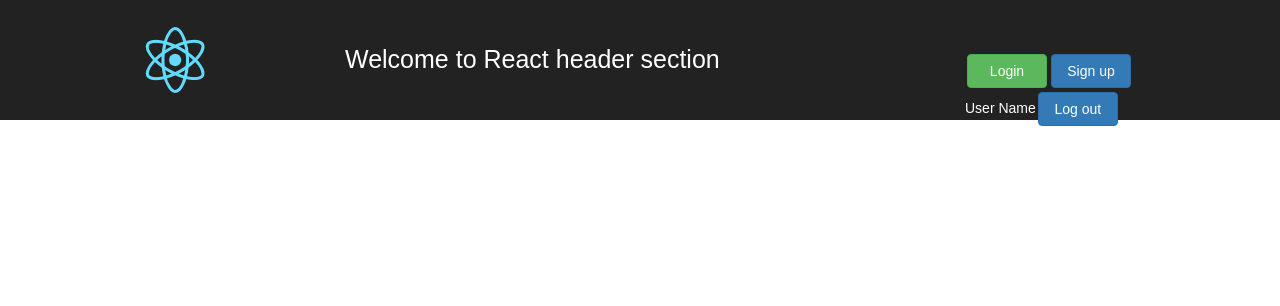
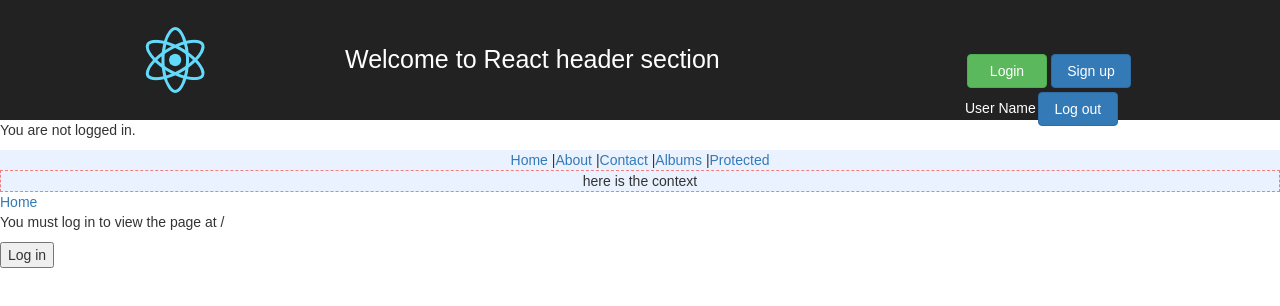
Before and after one commit to ZHICHONGLI/ReactReduxFullA, a React app: page /login in a window 1280 px wide. Shown: the top 306 px of the page. Built offline with nearby package versions, Linux system fonts and the light colour scheme.

Commit message:
fake login component and router added

```diff
--- a/src/components/Albums.jsx
+++ b/src/components/Albums.jsx
@@ -1,9 +1,10 @@
 import React, { Component } from 'react';
-import { Link, Route, Switch } from 'react-router-dom';
+import { Link, Route, Switch, Redirect } from 'react-router-dom';
 
-class About extends Component {
+class Albums extends Component {
     render() {
-        const Content = () => (
+
+        const Content = (props) => (
             <div style={{backgroundColor: 'lightblue'}}>
                 <Link to="/albums">Albums</Link>
                 <hr />
@@ -11,8 +12,7 @@ class About extends Component {
                 <p>album name...</p>
                 <div>
                     name from Path params:
-                    {/* this component hasn't imported {match} so using this.props.match */}
-                    <span style={{backgroundColor: 'red', fontSize:'20px'}}>{this.props.match.params.name}</span>
+                    <span style={{backgroundColor: 'red', fontSize:'20px'}}>{props.match.params.name}</span>
                 </div>
             </div>
         );
@@ -23,7 +23,11 @@ class About extends Component {
                     Albums main component, should show all albums list
                 </p>
                 {/* using {match} to inherit this.props.match */}
-                <Link to={`${match.url}/new`}>New Album Page</Link>
+                <Link to={`${match.url}/new`}>
+                    New Album Page
+                </Link>
+                <br />
+                <Link to={`${match.url}/protected`}>To Protected Content</Link>
                 <hr />
             </div>
         );
@@ -41,4 +45,4 @@ class About extends Component {
     }
 }
 
-export default About;
+export default Albums;
--- a/src/components/App.js
+++ b/src/components/App.js
@@ -7,16 +7,12 @@ class App extends Component {
   render() {
     return (
       <div className="App container-fluid">
-
-        <div className="App-intro row">
-          intro section
-          To get started, edit <code>src/App.js</code> and save to reload.
-        </div>
         <div className="App-body row">
           <Link to="/">Home</Link> |
            <Link to="/about">About</Link> |
            <Link to="/contact">Contact</Link> |
-           <Link to="/albums">Albums</Link>
+           <Link to="/albums">Albums</Link> |
+           <Link to="/protected">Protected</Link>
           <TopBusket />
         </div>
       </div>
--- /dev/null
+++ b/src/components/Login.jsx
@@ -0,0 +1,39 @@
+import React from 'react';
+import {
+  Link,
+  Redirect
+} from 'react-router-dom';
+import {fakeAuth} from '../routes.js';
+
+class Login extends React.Component {
+  state = {
+    redirectToReferrer: false
+  }
+
+  login = () => {
+    fakeAuth.authenticate(() => {
+      this.setState({ redirectToReferrer: true })
+    })
+  }
+
+  render() {
+    const { from } = this.props.location.state || { from: { pathname: '/' } }
+    const { redirectToReferrer } = this.state
+
+    if (redirectToReferrer) {
+      return (
+        <Redirect to={from}/>
+      )
+    }
+
+    return (
+      <div>
+        <Link to="/">Home</Link>
+        <p>You must log in to view the page at {from.pathname}</p>
+        <button onClick={this.login}>Log in</button>
+      </div>
+    )
+  }
+}
+
+export default Login
--- a/src/index.js
+++ b/src/index.js
@@ -1,7 +1,7 @@
 import React from 'react';
 import ReactDOM from 'react-dom';
 import './index.css';
-import routes from './routes';
+import {routes} from './routes';
 
 ReactDOM.render(
 
--- a/src/routes.js
+++ b/src/routes.js
@@ -1,19 +1,63 @@
 import React from 'react';
 import { Provider } from 'react-redux';
 import store from './stores';
-import { BrowserRouter as Router, hashHistory, Route, Link } from 'react-router-dom';
+import { BrowserRouter as Router, hashHistory, Route, Link, Redirect, withRouter } from 'react-router-dom';
 
 import App from './components/App';
 import About from './components/About';
 import HeaderBar from './components/HeaderBar';
 import Albums from './components/Albums';
+import Login from './components/Login';
+
+const Protected = () => <div>Protected Content</div>
+
+const fakeAuth = {
+    isAuthenticated: false,
+    authenticate(cb) {
+        this.isAuthenticated = true;
+        setTimeout(cb, 100) //fake async
+    },
+    signout(cb) {
+        this.isAuthenticated = false;
+        setTimeout(cb, 100)
+    }
+};
+
+const AuthButton = withRouter(({ history }) => (
+  fakeAuth.isAuthenticated ? (
+    <p>
+      Welcome! <button onClick={() => {
+        fakeAuth.signout(() => history.push('/'))
+      }}>Sign out</button>
+    </p>
+  ) : (
+    <p>You are not logged in.</p>
+  )
+));
+
+const PrivateRoute = ({ component: Component, ...rest }) => (
+    <Route {...rest} render={props => {
+        if (fakeAuth.isAuthenticated) {
+            return <Component {...props}/>
+        } else {
+            return <Redirect to={{
+                        pathname: '/login',
+                        state: { from: props.location }
+                    }} />
+        }
+
+    }} />
+);
+
 
 const routes = (
     <Provider store={store}>
         <Router history={hashHistory}>
             <div>
                 <HeaderBar />
-                <Route exact path="/" component={App} />
+                <AuthButton />
+                <App />
+                <Route exact path="/" render={()=><h2>HOME PAGE</h2>} />
                 <Route path="/about" component={About} />
                 <Route path="/contact" render={() => (
                     <div>
@@ -23,9 +67,11 @@ const routes = (
                     </div>
                 )} />
                 <Route path="/albums" component={Albums} />
+                <Route path="/login" component={Login}/>
+                <PrivateRoute path="/protected" component={Protected} />
             </div>
         </Router>
     </Provider>
 );
 
-export default routes;
+export {routes, fakeAuth};
```
